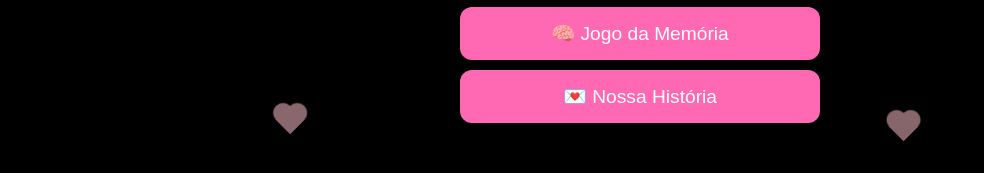
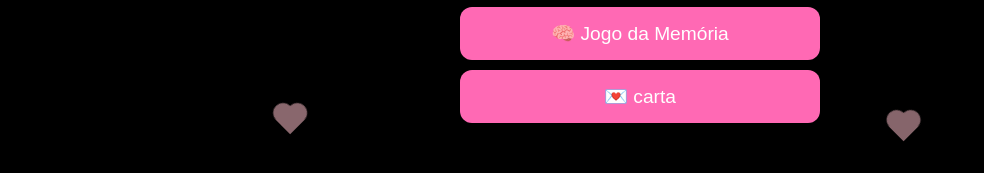
Before and after one commit to eured777/DIA12, a plain HTML site: page menu.html in a window 1280 px wide. Shown: the part 414-587 px from the top of the page, without its empty margins (0-984 px from the left). Drawn offline with Linux system fonts and the light colour scheme.

Commit message:
Update menu.html

```diff
--- a/menu.html
+++ b/menu.html
@@ -147,7 +147,7 @@
     <h1>Escolha uma das opções 💞</h1>
     <button class="menu-button" onclick="goTo('nossahistoria.html')">💑 Nossos Momentos</button>
     <button class="menu-button" onclick="goTo('jogo.html')">🧠 Jogo da Memória</button>
-    <button class="menu-button" onclick="goTo('carta.html')">💌 Nossa História</button>
+    <button class="menu-button" onclick="goTo('carta.html')">💌 carta</button>
   </div>
 
   <div class="hearts-container"></div>
```
